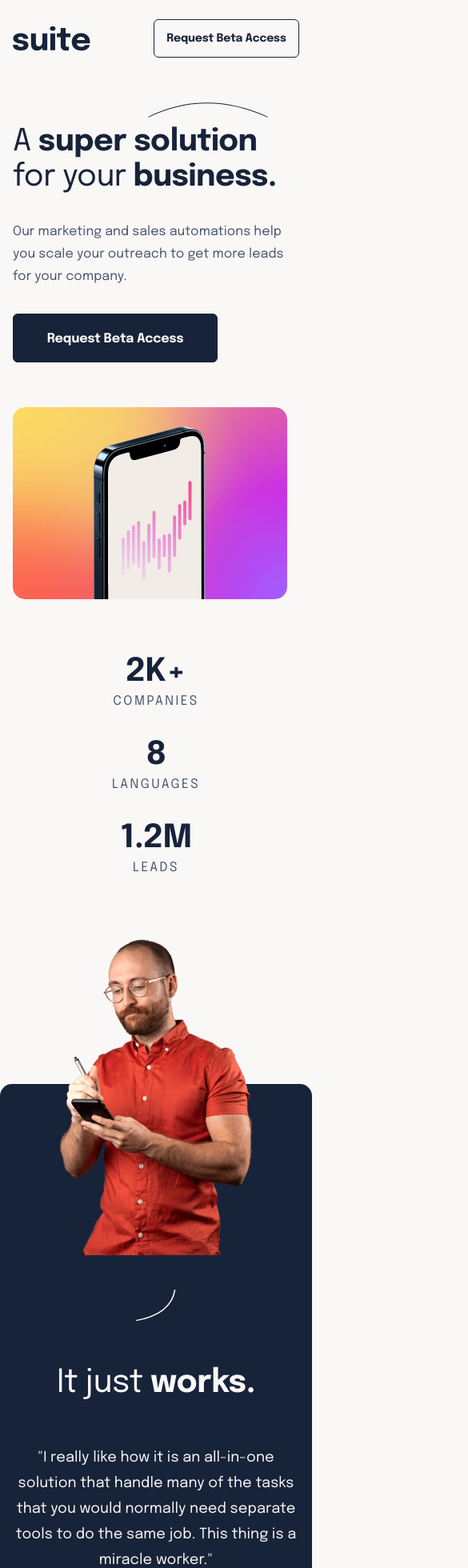
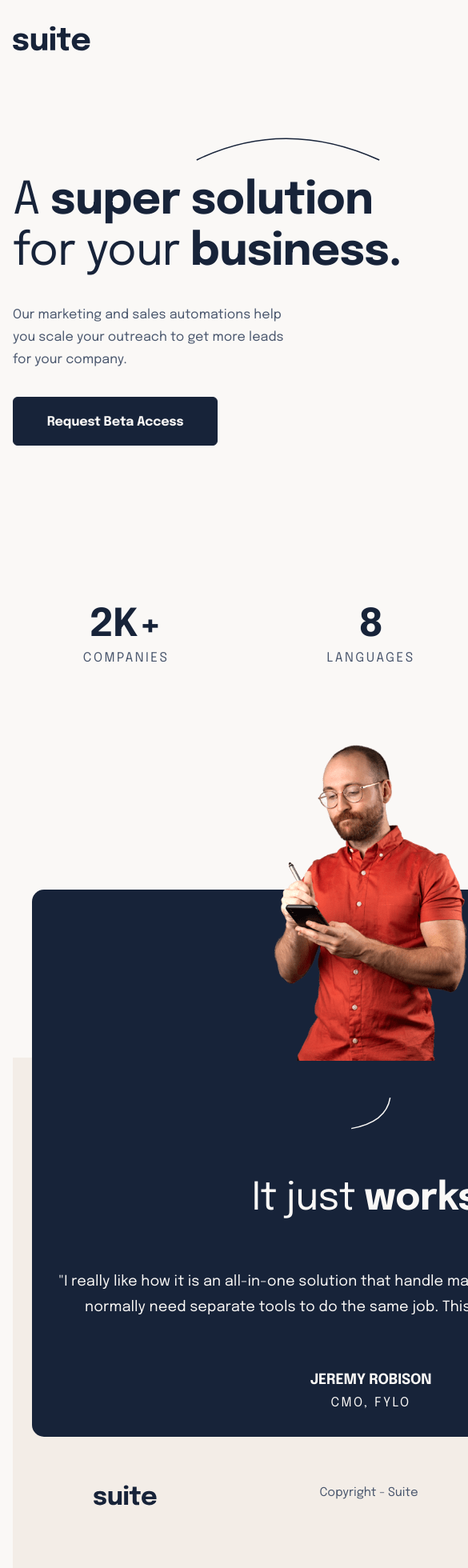
Before and after one commit to ackuser/ng-suite-landing-page, an Angular app: page / in a window 390 px wide. Shown: the top 1960 px of the page at 80% size, 585 px wide, since content can reach past the window. Built offline with nearby package versions, Linux system fonts and the light colour scheme.

Commit message:
Tablet view

```diff
--- a/src/app/app.component.html
+++ b/src/app/app.component.html
@@ -1,11 +1,6 @@
 <app-header class="item item--header"></app-header>
 <app-beta class="item item--beta"></app-beta>
-<img
-  class="item item--image"
-  src="../assets/images/image-hero-landscape.png"
-  alt=""
-  aria-hidden="true"
-/>
+<div class="item item--image"></div>
 <app-figures class="item item--figures"></app-figures>
 <app-work class="item item--work"></app-work>
 <app-footer class="item item--footer"></app-footer>
--- a/src/app/app.component.scss
+++ b/src/app/app.component.scss
@@ -6,6 +6,9 @@
     grid-auto-rows: min-content;
     row-gap: 56px;
     position: relative;
+    @media screen and (min-device-width: 768px) {
+        height: 1962px;
+    }
 
     .item {
         // width: 1fr;
@@ -18,25 +21,47 @@
 
         &--beta {
             grid-column: 1 / span 4;
+
+            @media screen and (min-device-width: 768px) {
+                grid-row: 2 / 3;
+                grid-column: 1 / 3;
+            }
         }
 
         &--image {
             height: 240px;
             grid-column: 1 / 5;
             border-radius: 15px;
+            content: url("../assets/images/image-hero-landscape.png");
+
+            @media screen and (min-device-width: 768px) {
+                margin: auto 40px auto 40px;
+                grid-row: 2 / 3;
+                grid-column: 3 / 5;
+                width: 281px;
+                height: 482px;
+                content: url("../assets/images/image-hero-portrait.png");
+
+            }
         }
 
         &--figures {
             grid-column: 1 / -1;
+            @media screen and (min-device-width: 768px) {
+                margin: 88px 0;
+            }
         }
 
         &--work {
             grid-column: 1 / -1;
             margin: unset;
+
+            @media screen and (min-device-width: 768px) {
+                margin: auto 40px auto 40px;
+            }
         }
 
         &--footer {
-            margin: auto;
             grid-column: 1 / -1;
         }
     }
--- a/src/app/beta/beta.component.scss
+++ b/src/app/beta/beta.component.scss
@@ -6,6 +6,12 @@
     flex-direction: column;
     justify-content: space-between;
     height: 325px;
+
+    @media screen and (min-device-width: 768px) {
+        width: 534px;
+        height: 354px;
+        position: relative;
+    }
 }
 
 .image {
@@ -13,6 +19,12 @@
     right: 14%;
     width: 150px;
     height: 19px;
+
+    @media screen and (min-device-width: 768px) {
+        width: 230px;
+        height: 29px;
+        top: -20px;
+    }
 }
 
 .title {
@@ -26,4 +38,8 @@
     @extend .font-body;
     color: $grey;
     margin-bottom: 32px;
+
+    @media screen and (min-device-width: 768px) {
+        width: 350px;
+    }
 }
--- a/src/app/figure/figure.component.scss
+++ b/src/app/figure/figure.component.scss
@@ -6,14 +6,14 @@
     display: flex;
     flex-direction: column;
     align-items: center;
-    min-width: 33%;
-    width: calc((768px - 100%) * 1000);
+    // min-width: 33%;
+    // width: calc((768px - 100%) * 1000);
     // max-width: 100%;
 
-    // flex-basis: 100%;
-    // @media screen and (min-device-width: 768px) {
-        // flex-basis: 33%;
-    // }
+    flex-basis: 100%;
+    @media screen and (min-device-width: 768px) {
+        flex-basis: 33%;
+    }
 
 
     .amount {
--- a/src/app/figures/figures.component.scss
+++ b/src/app/figures/figures.component.scss
@@ -4,4 +4,9 @@
     justify-content: center;
     align-items: center;
     flex-wrap: wrap;
+
+    @media screen and (min-device-width: 768px) {
+        height: 83px;
+    }
+
 }
--- a/src/app/footer/footer.component.scss
+++ b/src/app/footer/footer.component.scss
@@ -11,6 +11,10 @@
     position: absolute;
     bottom: 0;
 
+    @media screen and (min-device-width: 768px) {
+        height: 640px;
+    }
+
     .container {
         width: 125px;
         height: 150px;
@@ -21,8 +25,10 @@
         margin-top: 190px;
 
         @media screen and (min-device-width: 768px) {
+            margin-top: 330px;
             width: 100%;
             flex-direction: row;
+            align-items: flex-end;
         }
 
         &__info {
--- a/src/app/work/work.component.scss
+++ b/src/app/work/work.component.scss
@@ -9,12 +9,19 @@
     position: relative;
     height: 929px;
 
+    @media screen and (min-device-width: 768px) {
+        height: 865px;
+    }
+
     .image {
 
         &--jeremy {
             position: absolute;
             top: 0;
             z-index: 2;
+            @media screen and (min-device-width: 768px) {
+                top: -50px;
+            }
         }
 
         &--curved {
@@ -41,6 +48,11 @@
         padding-left: 16px;
         padding-right: 16px;
 
+        @media screen and (min-device-width: 768px) {
+            height: 684px;
+            bottom: 50px;
+        }
+
         .title {
             @extend .font-h-l;
         }
--- a/src/assets/styles/_fonts.scss
+++ b/src/assets/styles/_fonts.scss
@@ -20,12 +20,17 @@
     &-h-xl {
         @include font(Epilogue-Bold, 72px, -1px, 78px);
         @include font(Epilogue-Bold, 38px, -.53px, 44px);
+        @media screen and (min-device-width: 768px) {
+            @include font(Epilogue-Bold, 56px, -.78px, 64px);
+        }
         // text-align: center;
     }
 
     &-h-l {
-        @include font(Epilogue-Bold, 48px, -.5px, 56px);
         @include font(Epilogue-Bold, 40px, -.42px, 48px);
+        @media screen and (min-device-width: 768px) {
+            @include font(Epilogue-Bold, 48px, -.5px, 56px);
+        }
     }
 
     &-h-m {
```
Also changed, not shown: 2 other files (tests, documents, lock files or other folders).
